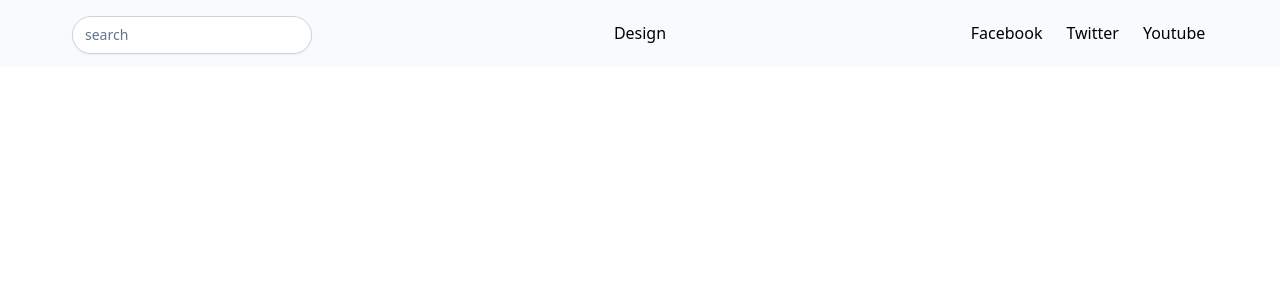
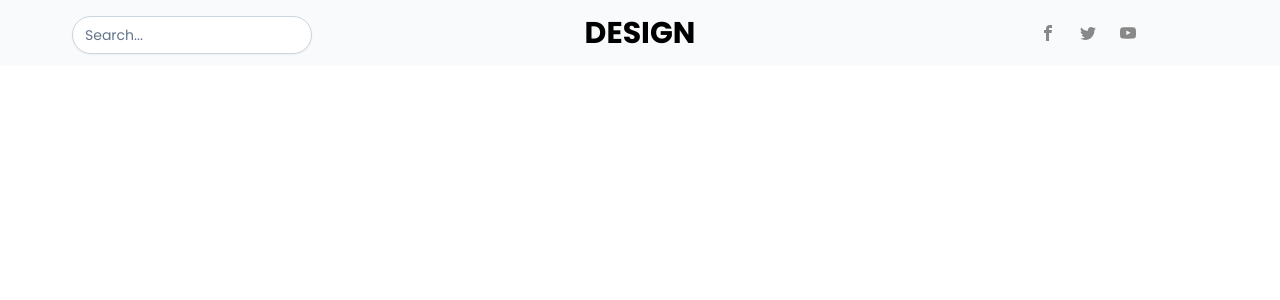
Before and after one commit to Frdrcpeter007/Learn-Nextjs, a Next.js app: page / in a window 1280 px wide. Shown: the top 300 px of the page. Built offline with nearby package versions, Linux system fonts and the light colour scheme.

Commit message:
Social media & Google font

```diff
--- a/components/Header.js
+++ b/components/Header.js
@@ -1,20 +1,31 @@
+import Link from "next/link";
+import { ImYoutube, ImTwitter, ImFacebook } from "react-icons/im";
+
 const Header = () => {
     return (
         <header className="bg-gray-50">
             <div className="xl:container xl:mx-auto flex flex-col sm:flex-row sm:justify-between text-center py-3 items-center">
                 <div className="md:flex-none w-96 order-2 sm:order-1 flex justify-center py-4 sm:py-0">
-                    <input type="text" placeholder="search" className="input-text"/>
+                    <input type="text" placeholder="Search..." className="input-text"/>
                 </div>
 
                 <div className="shrink sm:order-2 w-80">
-                    <a>Design</a>
+                    <Link href={"/"} legacyBehavior>
+                        <a className="font-bold uppercase text-3xl">Design</a>
+                    </Link>
                 </div>
 
                 <div className="w-96 flex order-3 justify-center">
-                    <div className="flex gap-6">
-                        <a>Facebook</a>
-                        <a>Twitter</a>
-                        <a>Youtube</a>
+                    <div className="flex gap-6 items-center">
+                        <Link href={"https://facebook.com"} legacyBehavior>
+                            <a><ImFacebook color="#888888"/></a>
+                        </Link>
+                        <Link href={"https://twitter.com"} legacyBehavior>
+                            <a><ImTwitter color="#888888"/></a>
+                        </Link>
+                        <Link href={"https://youtube.com"} legacyBehavior>
+                            <a><ImYoutube color="#888888"/></a>
+                        </Link>
                     </div>
                 </div>
             </div>
--- a/package.json
+++ b/package.json
@@ -12,7 +12,8 @@
     "@next/font": "13.1.1",
     "next": "13.1.1",
     "react": "18.2.0",
-    "react-dom": "18.2.0"
+    "react-dom": "18.2.0",
+    "react-icons": "^4.7.1"
   },
   "devDependencies": {
     "autoprefixer": "^10.4.13",
--- a/styles/globals.css
+++ b/styles/globals.css
@@ -1,6 +1,12 @@
+@import url('https://fonts.googleapis.com/css2?family=Poppins:wght@100;200;300;400;500;600;700;800;900&display=swap');
+
 @tailwind base;
 @tailwind components;
 @tailwind utilities;
+
+* > * {
+  font-family: 'Poppins', sans-serif;
+}
 
 .input-text {
   @apply block w-60 mt-1 px-3 py-2 bg-white border border-slate-300 rounded-full text-sm shadow-sm placeholder-slate-500;
```
Also changed, not shown: 1 other file (tests, documents, lock files or other folders).
